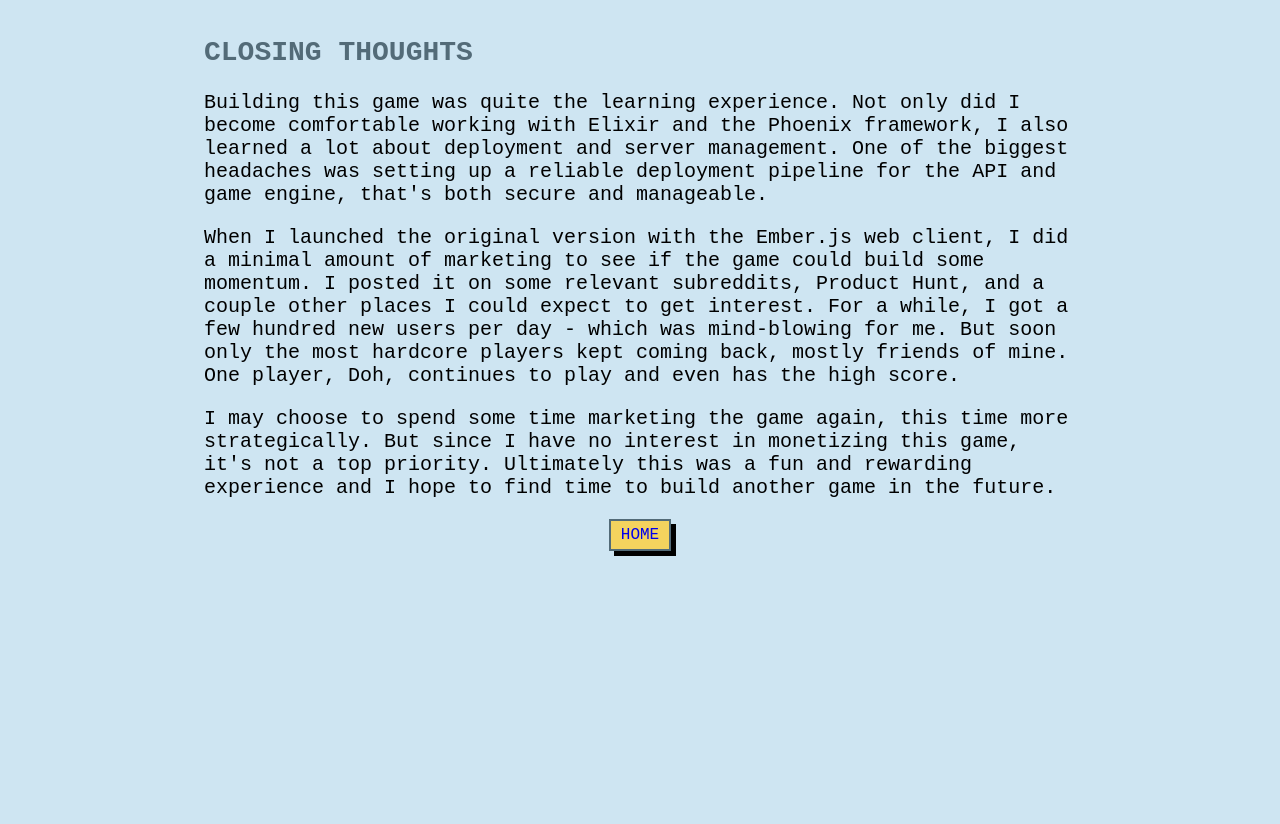
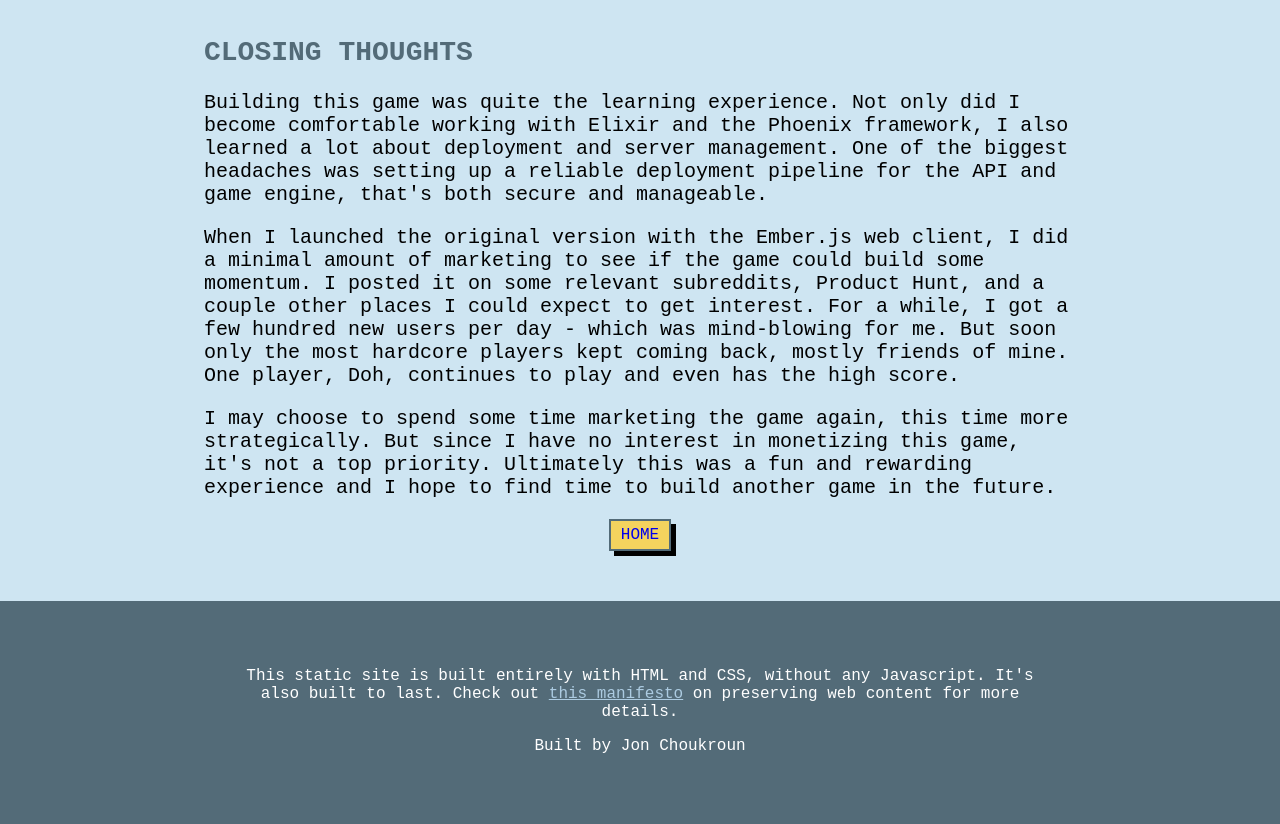
Before and after one commit to jonchoukroun/jonchoukroun-basic, a plain HTML site: page future-butcher.html in a window 1280 px wide. Shown: the part 3679-4503 px from the top of the page. Before the commit the page ends 4280 px from the top, so only its background shows below. Drawn offline with Linux system fonts and the light colour scheme.

Commit message:
Add manifesto; fix typo

```diff
--- a/future-butcher.html
+++ b/future-butcher.html
@@ -74,7 +74,7 @@
         <p>So in 2017 when I needed a project to learn the <a href="https://elixir-lang.org/" target="_blank">Elixir programming language</a>, Drug Wars came to mind. I had started reading the excellent Pragmatic Programmers book <a href="https://pragprog.com/titles/lhelph/functional-web-development-with-elixir-otp-and-phoenix/" target="_blank">Functional Web Development with Elixir, OTP, and Phoenix</a>, which provides an in-depth tutorial building a Battleship-type game. But instead of following the material to the letter, I decided to build my own game with the book as a guide. I didn't want to rip off John E. Dell's original either, so I spent some time brainstorming a new world.</p>
 
         <h2 class="heading">Design</h2>
-        <p>Right off the bat, I wanted to give Future Butcher had a cyberpunk feel. The original title was Slinger, and the player could buy and sell brain implants with different gameplay effects (free turns, greater strength, etc). But the concept was too unfamiliar for players who hadn't read any William Gibson and too derivative for those who had. Instead I took the game in a new direction - cannibalism.</p>
+        <p>Right off the bat, I wanted to give Future Butcher a cyberpunk feel. The original title was Slinger, and the player could buy and sell brain implants with different gameplay effects (free turns, greater strength, etc). But the concept was too unfamiliar for players who hadn't read any William Gibson and too derivative for those who had. Instead I took the game in a new direction - cannibalism as a hot trend.</p>
         <p>I kept the cyberpunk feel, with a UI intended to remind the player of an old terminal. Some of the events and encounters reinforce that cyberpunk feeling, with mentions of predatory corporations, weak (and possibly failed) governments, and near anarchy.</p>
 
         <h2 class="heading">Architecture</h2>
@@ -111,5 +111,13 @@ def check(_state, _action), do: {:error, :violates_current_rules}
             <a href="index.html" class="button">Home</a>
         </nav>
     </section>
+
+    <section id="manifesto">
+        <article class="text-content">
+            <p>This static site is built entirely with HTML and CSS, without any Javascript. It's also built to last. Check out <a href="https://jeffhuang.com/designed_to_last/" target="_blank">this manifesto</a> on preserving web content for more details.</p>
+
+            <p>Built by Jon Choukroun</p>
+        </article>
+    </section>
 </body>
 </html>
```
